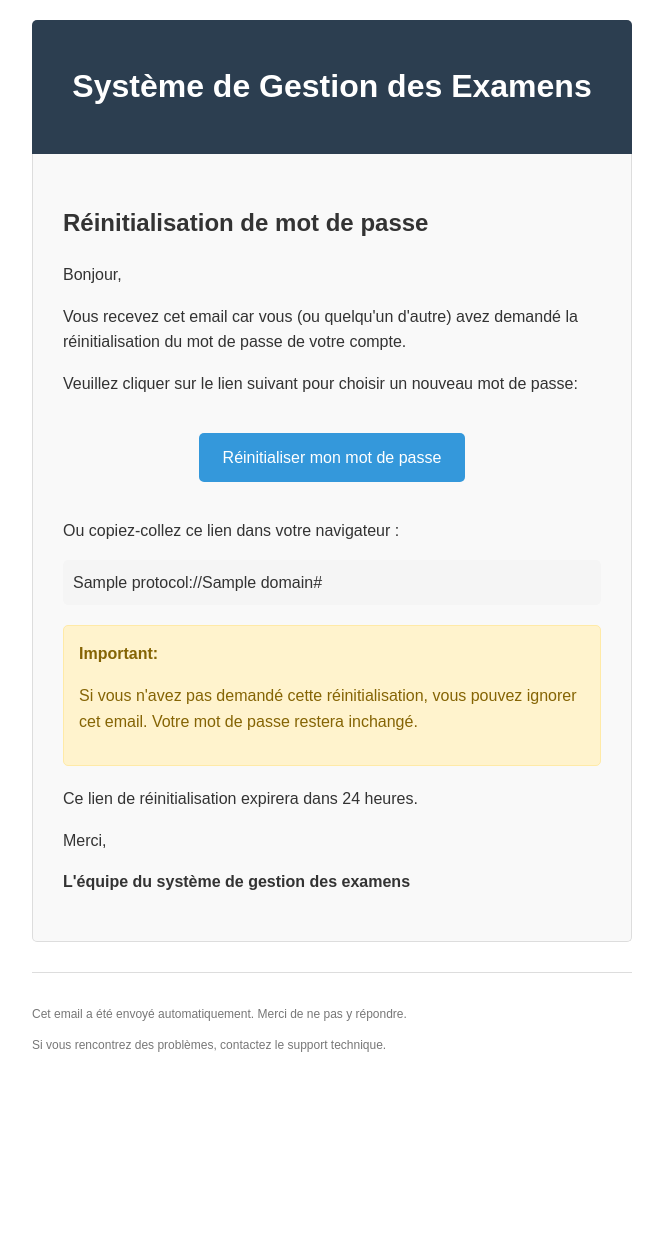
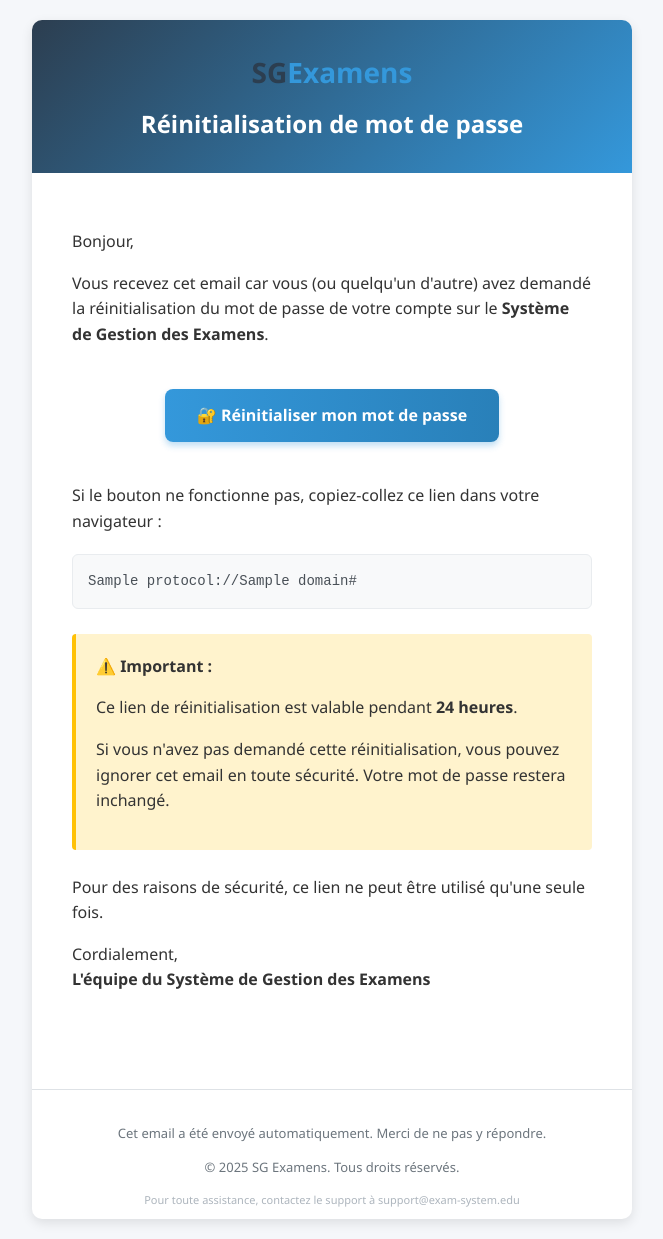
Before and after one commit to ALAIN-NG/EXAM-ACCESS-SYSTEM, a Django app: template core/templates/registration/password_reset_email.html in a window 1280 px wide. Shown: the whole page, without its empty margins (308-971 px from the left). Before the commit the page ends 1052 px from the top, so only its background shows below. Run offline with Django 5.2, Linux system fonts and the light colour scheme; the template is opened without the code that fills it: most values are stand-ins (such as "Sample title", 1, 10 or a date in 2020).

Commit message:
First commit: Projet SG Examens

```diff
--- a/core/templates/registration/password_reset_email.html
+++ b/core/templates/registration/password_reset_email.html
@@ -1,98 +1,135 @@
-<!-- core/templates/registration/password_reset_email.html -->
-{% load i18n %}{% autoescape off %}
 <!DOCTYPE html>
 <html>
 <head>
     <meta charset="utf-8">
+    <title>Réinitialisation de mot de passe</title>
     <style>
         body {
-            font-family: Arial, sans-serif;
+            font-family: 'Segoe UI', Tahoma, Geneva, Verdana, sans-serif;
             line-height: 1.6;
             color: #333;
             max-width: 600px;
             margin: 0 auto;
             padding: 20px;
+            background-color: #f5f7fa;
+        }
+        .email-container {
+            background-color: white;
+            border-radius: 10px;
+            box-shadow: 0 4px 12px rgba(0, 0, 0, 0.1);
+            overflow: hidden;
         }
         .header {
-            background-color: #2c3e50;
+            background: linear-gradient(135deg, #2c3e50, #3498db);
             color: white;
-            padding: 20px;
+            padding: 30px 20px;
             text-align: center;
-            border-radius: 5px 5px 0 0;
+        }
+        .header h1 {
+            margin: 0;
+            font-size: 24px;
+            font-weight: 600;
         }
         .content {
-            background-color: #f9f9f9;
-            padding: 30px;
-            border: 1px solid #ddd;
-            border-top: none;
-            border-radius: 0 0 5px 5px;
+            padding: 40px;
         }
         .button {
             display: inline-block;
-            background-color: #3498db;
+            background: linear-gradient(to right, #3498db, #2980b9);
             color: white;
-            padding: 12px 24px;
+            padding: 14px 32px;
             text-decoration: none;
-            border-radius: 5px;
+            border-radius: 8px;
+            font-weight: 600;
+            font-size: 16px;
+            margin: 25px 0;
+            transition: all 0.3s ease;
+            box-shadow: 0 4px 6px rgba(50, 150, 219, 0.3);
+        }
+        .button:hover {
+            background: linear-gradient(to right, #2980b9, #1f6394);
+            transform: translateY(-2px);
+            box-shadow: 0 6px 12px rgba(50, 150, 219, 0.4);
+        }
+        .link-box {
+            background-color: #f8f9fa;
+            border: 1px solid #e9ecef;
+            border-radius: 6px;
+            padding: 15px;
             margin: 20px 0;
-        }
-        .footer {
-            margin-top: 30px;
-            padding-top: 20px;
-            border-top: 1px solid #ddd;
-            font-size: 12px;
-            color: #777;
+            font-family: 'Courier New', monospace;
+            font-size: 14px;
+            word-break: break-all;
+            color: #495057;
         }
         .warning {
             background-color: #fff3cd;
-            border: 1px solid #ffeaa7;
-            color: #856404;
-            padding: 15px;
-            border-radius: 5px;
-            margin: 20px 0;
+            border-left: 4px solid #ffc107;
+            padding: 20px;
+            margin: 25px 0;
+            border-radius: 4px;
+        }
+        .footer {
+            margin-top: 40px;
+            padding-top: 20px;
+            border-top: 1px solid #dee2e6;
+            color: #6c757d;
+            font-size: 13px;
+            text-align: center;
+        }
+        .logo {
+            font-size: 28px;
+            font-weight: bold;
+            color: #2c3e50;
+            margin-bottom: 10px;
+        }
+        .logo span {
+            color: #3498db;
         }
     </style>
 </head>
 <body>
+    <div class="email-container">
         <div class="header">
-        <h1>Système de Gestion des Examens</h1>
+            <div class="logo">SG<span>Examens</span></div>
+            <h1>Réinitialisation de mot de passe</h1>
         </div>
 
         <div class="content">
-        <h2>{% trans "Réinitialisation de mot de passe" %}</h2>
-
             <p>Bonjour,</p>
 
-        <p>Vous recevez cet email car vous (ou quelqu'un d'autre) avez demandé la réinitialisation du mot de passe de votre compte.</p>
+            <p>Vous recevez cet email car vous (ou quelqu'un d'autre) avez demandé la réinitialisation du mot de passe de votre compte sur le <strong>Système de Gestion des Examens</strong>.</p>
 
-        <p>{% trans "Veuillez cliquer sur le lien suivant pour choisir un nouveau mot de passe:" %}</p>
+            <p style="text-align: center;">
+                <a href="{{ protocol }}://{{ domain }}{% url 'password_reset_confirm' uidb64=uid token=token %}" class="button">
+                    🔐 Réinitialiser mon mot de passe
+                </a>
+            </p>
 
-        <div style="text-align: center;">
-            <a href="{{ protocol }}://{{ domain }}{% url 'password_reset_confirm' uidb64=uid token=token %}" class="button">
-                {% trans "Réinitialiser mon mot de passe" %}
-            </a>
+            <p>Si le bouton ne fonctionne pas, copiez-collez ce lien dans votre navigateur :</p>
+            <div class="link-box">
+                {{ protocol }}://{{ domain }}{% url 'password_reset_confirm' uidb64=uid token=token %}
             </div>
 
-        <p>Ou copiez-collez ce lien dans votre navigateur :</p>
-        <p style="word-break: break-all; background-color: #f5f5f5; padding: 10px; border-radius: 5px;">
-            {{ protocol }}://{{ domain }}{% url 'password_reset_confirm' uidb64=uid token=token %}
-        </p>
-
             <div class="warning">
-            <strong>{% trans "Important:" %}</strong>
-            <p>{% trans "Si vous n'avez pas demandé cette réinitialisation, vous pouvez ignorer cet email. Votre mot de passe restera inchangé." %}</p>
+                <strong>⚠️ Important :</strong>
+                <p>Ce lien de réinitialisation est valable pendant <strong>24 heures</strong>.</p>
+                <p>Si vous n'avez pas demandé cette réinitialisation, vous pouvez ignorer cet email en toute sécurité. Votre mot de passe restera inchangé.</p>
             </div>
 
-        <p>{% trans "Ce lien de réinitialisation expirera dans 24 heures." %}</p>
+            <p>Pour des raisons de sécurité, ce lien ne peut être utilisé qu'une seule fois.</p>
 
-        <p>{% trans "Merci," %}</p>
-        <p><strong>{% trans "L'équipe du système de gestion des examens" %}</strong></p>
+            <p>Cordialement,<br>
+            <strong>L'équipe du Système de Gestion des Examens</strong></p>
         </div>
 
         <div class="footer">
-        <p>{% trans "Cet email a été envoyé automatiquement. Merci de ne pas y répondre." %}</p>
-        <p>{% trans "Si vous rencontrez des problèmes, contactez le support technique." %}</p>
+            <p>Cet email a été envoyé automatiquement. Merci de ne pas y répondre.</p>
+            <p>© {% now "Y" %} SG Examens. Tous droits réservés.</p>
+            <p style="font-size: 11px; color: #adb5bd;">
+                Pour toute assistance, contactez le support à support@exam-system.edu
+            </p>
+        </div>
     </div>
 </body>
 </html>
-{% endautoescape %}
```
Also changed, not shown: core/templates/registration/password_reset_email.txt (added, +23 -0 lines), core/urls.py (+13 -7 lines), exam_access_system/settings.py (+11 -7 lines). Lines whose indentation alone changed are shown as unchanged.
